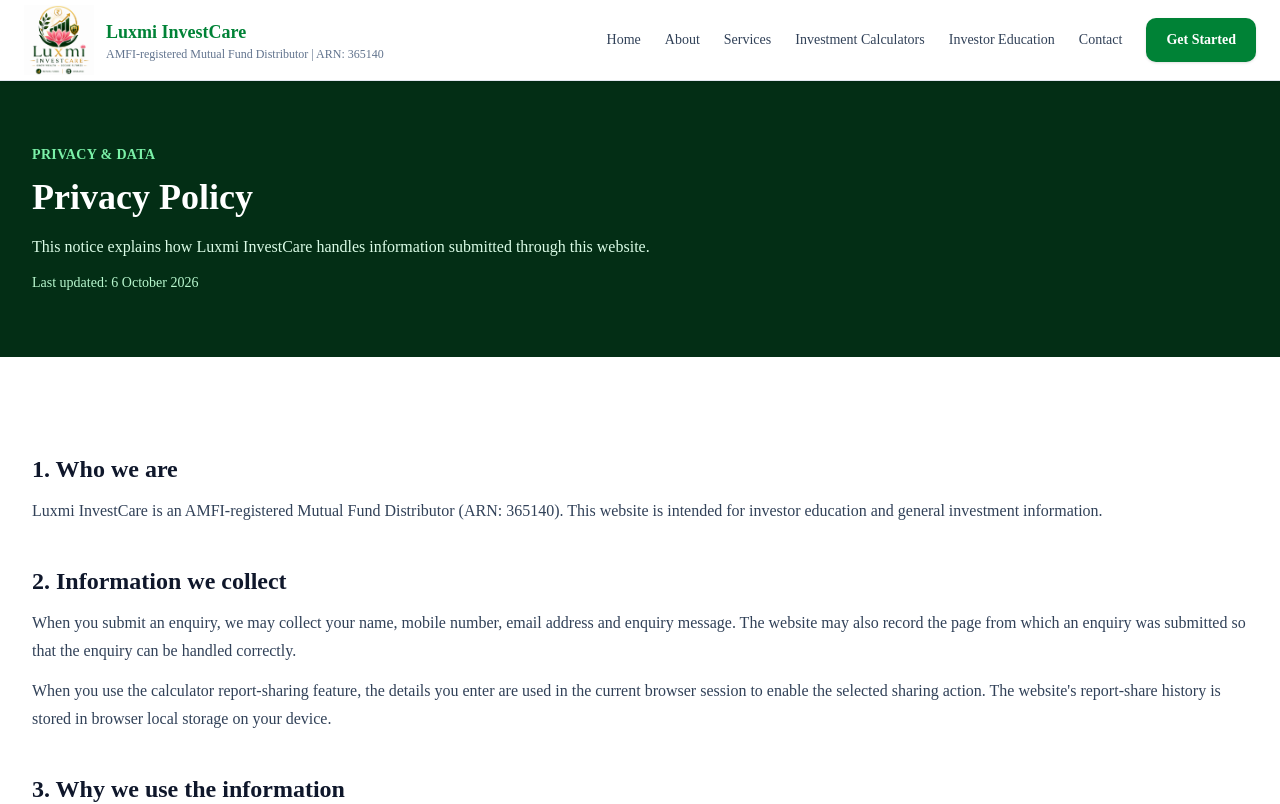
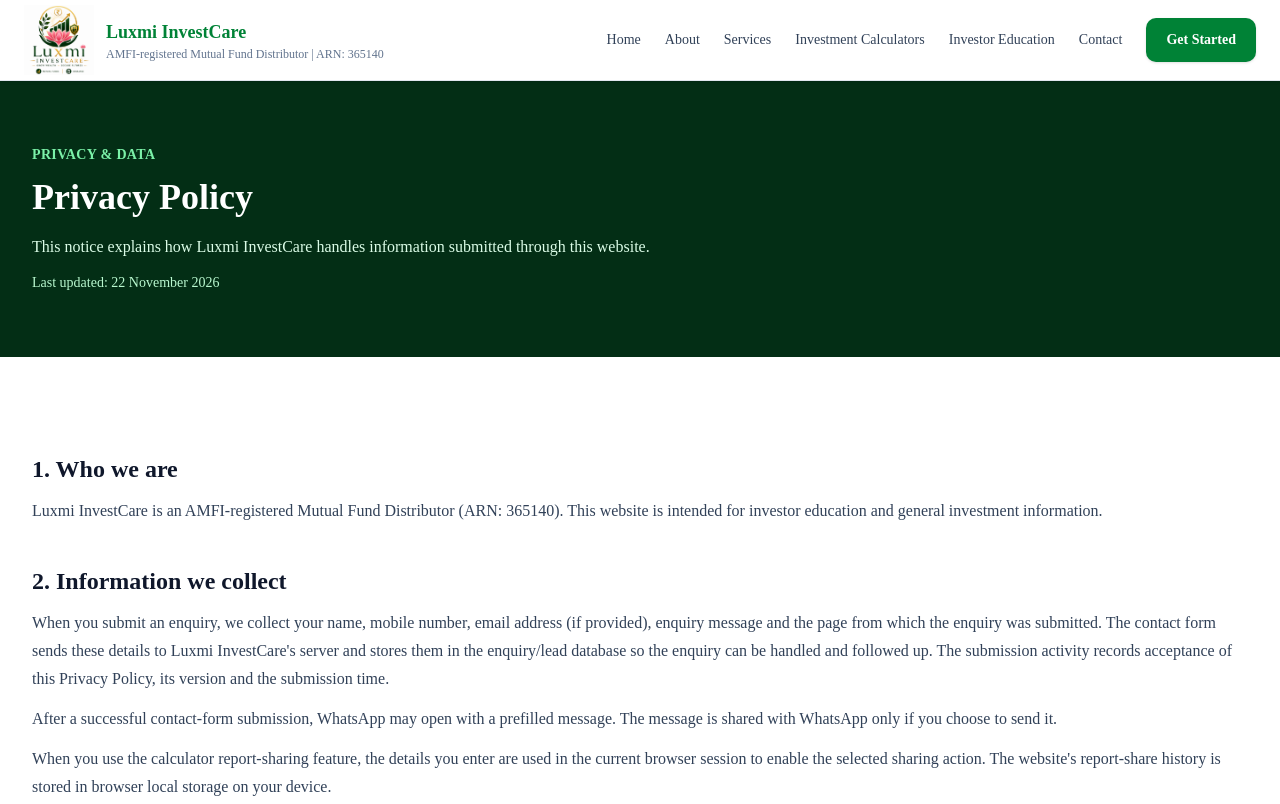
Before and after one commit to shivpawan007/LuxmiInvestCare, a Next.js app: page /privacy in a window 1280 px wide. Shown: the top 804 px of the page. Built offline with nearby package versions, Linux system fonts and the light colour scheme.

Commit message:
compliance: align privacy disclosures and regulatory watch

```diff
--- a/app/privacy/page.tsx
+++ b/app/privacy/page.tsx
@@ -20,7 +20,7 @@ export default function PrivacyPolicyPage() {
                         This notice explains how Luxmi InvestCare handles information
                         submitted through this website.
                     </p>
-                    <p className="mt-3 text-sm text-green-200">Last updated: 6 October 2026</p>
+                    <p className="mt-3 text-sm text-green-200">Last updated: 22 November 2026</p>
                 </div>
             </section>
 
@@ -39,10 +39,18 @@ export default function PrivacyPolicyPage() {
                         <section>
                             <h2 className="text-2xl font-bold text-slate-900">2. Information we collect</h2>
                             <p className="mt-3 leading-7">
-                                When you submit an enquiry, we may collect your name, mobile
-                                number, email address and enquiry message. The website may also
-                                record the page from which an enquiry was submitted so that the
-                                enquiry can be handled correctly.
+                                When you submit an enquiry, we collect your name, mobile number,
+                                email address (if provided), enquiry message and the page from which
+                                the enquiry was submitted. The contact form sends these details to
+                                Luxmi InvestCare's server and stores them in the enquiry/lead database
+                                so the enquiry can be handled and followed up. The submission activity
+                                records acceptance of this Privacy Policy, its version and the submission
+                                time.
+                            </p>
+                            <p className="mt-3 leading-7">
+                                After a successful contact-form submission, WhatsApp may open with a
+                                prefilled message. The message is shared with WhatsApp only if you
+                                choose to send it.
                             </p>
                             <p className="mt-3 leading-7">
                                 When you use the calculator report-sharing feature, the details
```
